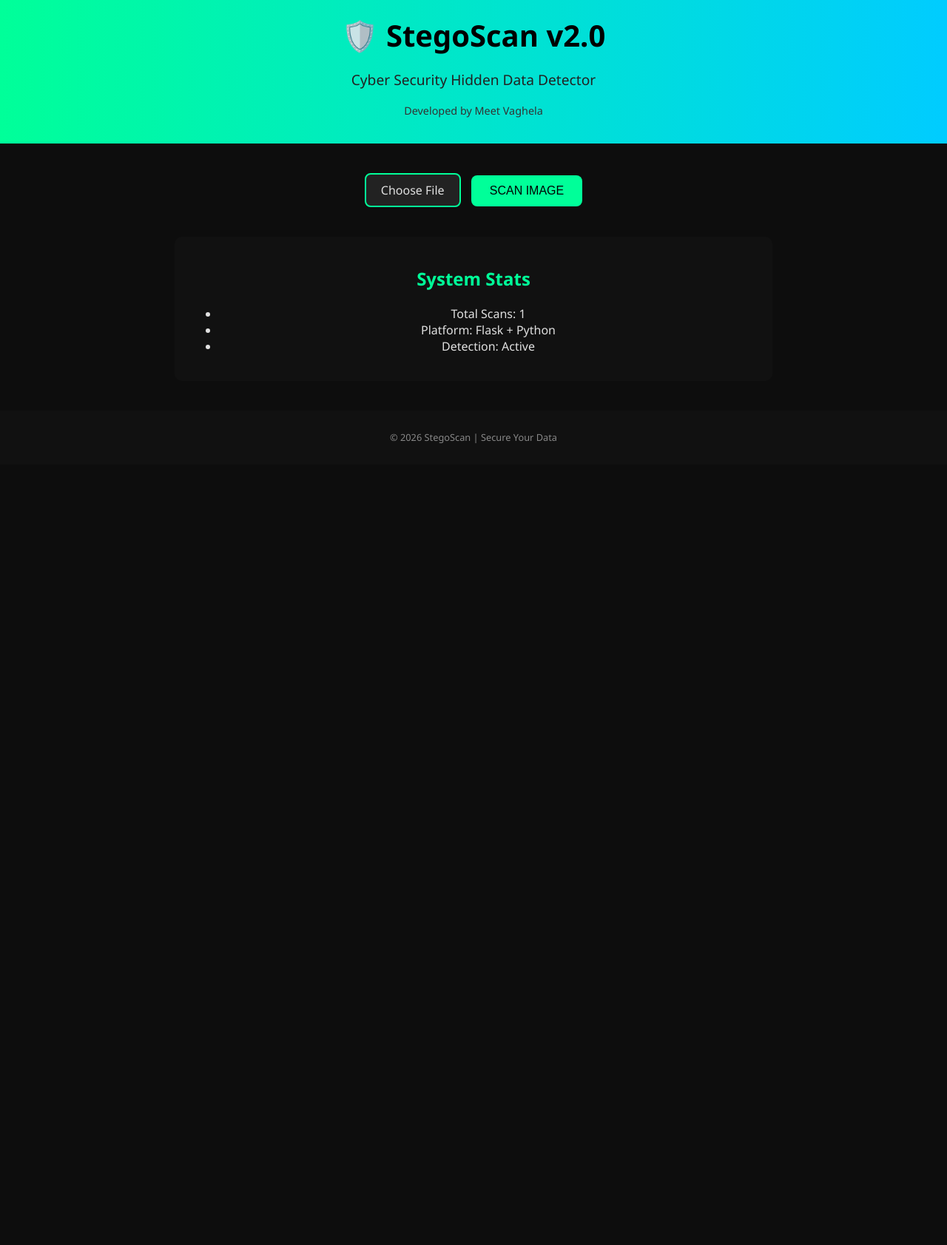
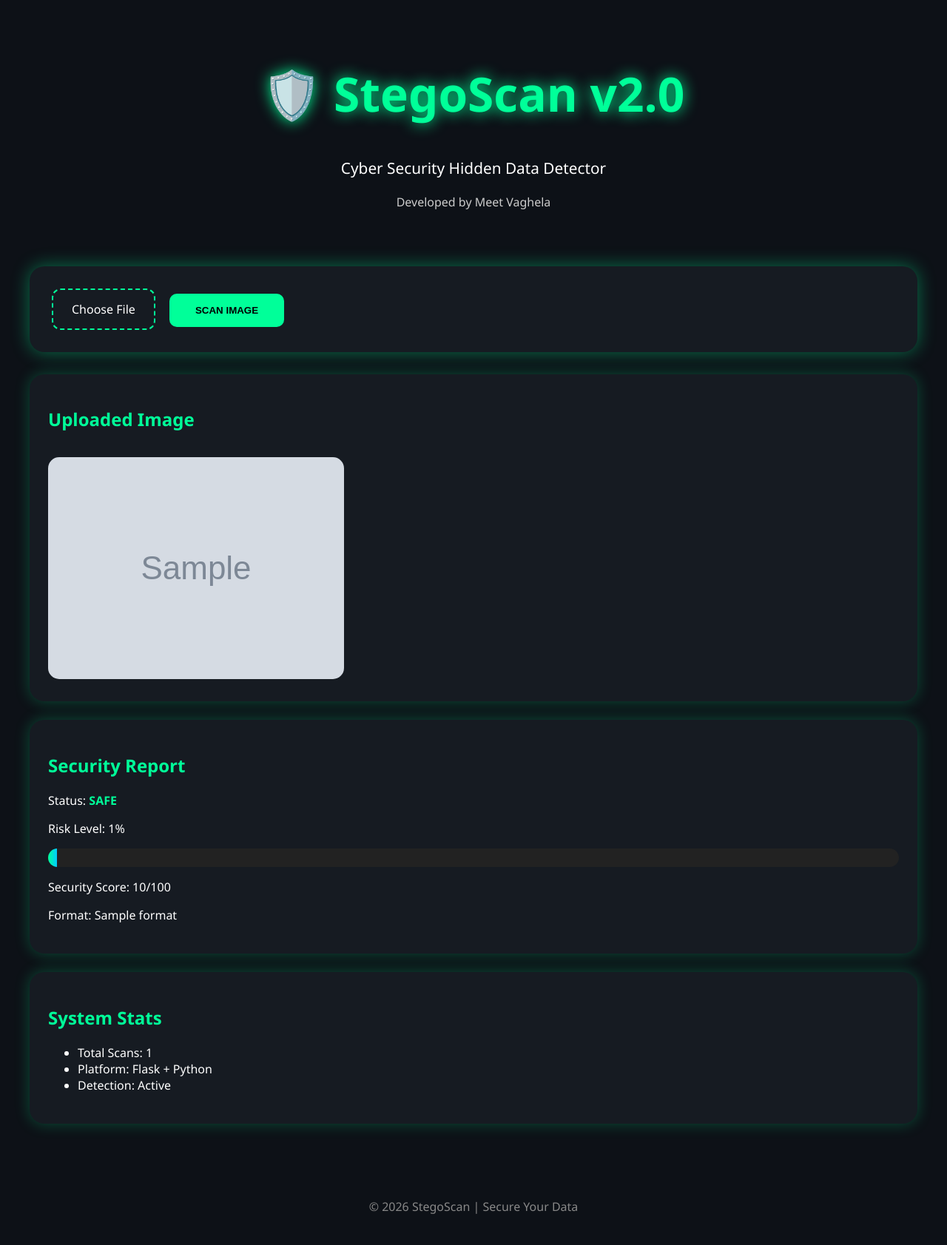
Before and after one commit to MEET10-Exe/StegoScan, a Flask app: template templates/index.html in a window 1280 px wide. Shown: the whole page at 74% size. Before the commit the page ends 599 px from the top, so only its background shows below. Run offline with Flask 3, Linux system fonts and the light colour scheme; the template is opened without the code that fills it: most values are stand-ins (such as "Sample title", 1, 10 or a date in 2020); grey boxes marked "Sample" are stand-in pictures.

Commit message:
StegoScan UI Upgrade

```diff
--- a/app.py
+++ b/app.py
@@ -1,30 +1,62 @@
-from flask import Flask, render_template, request, redirect, url_for
+from flask import Flask, render_template, request
 import os
+from datetime import datetime
 
 app = Flask(__name__)
 
-# Counter for scans
+UPLOAD_FOLDER = "static/uploads"
+os.makedirs(UPLOAD_FOLDER, exist_ok=True)
+
+app.config["UPLOAD_FOLDER"] = UPLOAD_FOLDER
+
 total_scans = 0
 
 @app.route("/", methods=["GET", "POST"])
 def index():
     global total_scans
+
+    result = None
+    image_path = None
+
     if request.method == "POST":
+
         file = request.files.get("file")
-        if file:
-            # Save uploaded file (optional)
-            upload_path = os.path.join("uploads", file.filename)
-            os.makedirs("uploads", exist_ok=True)
-            file.save(upload_path)
 
-            # Increase scan count
+        if file and file.filename != "":
+
+            filename = file.filename
+            filepath = os.path.join(app.config["UPLOAD_FOLDER"], filename)
+
+            file.save(filepath)
+
             total_scans += 1
 
-            # Here you can call your StegoScan detection logic
-            # Example: result = detect_hidden_data(upload_path)
+            # -------------------------
+            # DEMO RESULT
+            # Replace with detector.py
+            # -------------------------
 
-            return render_template("index.html", total_scans=total_scans)
-    return render_template("index.html", total_scans=total_scans)
+            security_score = 82
+            risk_percentage = 18
+
+            result = {
+                "status": "SAFE",
+                "percentage": risk_percentage,
+                "security_score": security_score,
+                "width": "Auto",
+                "height": "Auto",
+                "format": filename.split(".")[-1].upper(),
+                "time": datetime.now().strftime("%H:%M:%S")
+            }
+
+            image_path = filepath
+
+    return render_template(
+    "index.html",
+    total_scans=total_scans,
+    result=result,
+    image_path="/" + filepath
+)
 
 if __name__ == "__main__":
-    app.run(debug=True)
+    app.run(host="0.0.0.0", port=5000, debug=True)
--- a/static/style.css
+++ b/static/style.css
@@ -1,84 +1,128 @@
-/* Dark Cyber Theme */
-body {
-    margin: 0;
-    font-family: 'Segoe UI', sans-serif;
-    background-color: #0d0d0d;
-    color: #e0e0e0;
-    text-align: center;
+body{
+    margin:0;
+    font-family:'Segoe UI',sans-serif;
+    background:#0d1117;
+    color:white;
 }
 
-header {
-    padding: 20px;
-    background: linear-gradient(90deg, #00ff99, #00ccff);
-    color: black;
+header{
+    text-align:center;
+    padding:40px 20px;
 }
 
-header h1 {
-    font-size: 2.5rem;
-    margin: 0;
+header h1{
+    color:#00ff99;
+    font-size:4rem;
+    text-shadow:0 0 20px #00ff99;
 }
 
-.subtitle {
-    font-size: 1.2rem;
-    color: #222;
+.subtitle{
+    font-size:1.3rem;
 }
 
-.author {
-    font-size: 0.9rem;
-    color: #333;
+.author{
+    color:#ccc;
 }
 
-form {
-    margin: 40px auto;
+main{
+    max-width:1200px;
+    margin:auto;
+    padding:20px;
 }
 
-.file-upload {
-    display: inline-block;
-    padding: 10px 20px;
-    background: #222;
-    border: 2px solid #00ff99;
-    border-radius: 8px;
-    cursor: pointer;
-    margin-right: 10px;
+form{
+    background:#161b22;
+    padding:30px;
+    border-radius:20px;
+    box-shadow:0 0 25px rgba(0,255,153,.4);
+    margin-bottom:30px;
 }
 
-.file-upload input {
-    display: none;
+.file-upload{
+    display:inline-block;
+    padding:15px 25px;
+    border:2px dashed #00ff99;
+    border-radius:12px;
+    cursor:pointer;
 }
 
-.scan-btn {
-    padding: 12px 25px;
-    background: #00ff99;
-    border: none;
-    border-radius: 8px;
-    font-size: 1rem;
-    cursor: pointer;
-    transition: 0.3s;
+.file-upload input{
+    display:none;
 }
 
-.scan-btn:hover {
-    background: #00ccff;
-    color: black;
+.scan-btn{
+    margin-left:15px;
+    padding:15px 35px;
+    background:#00ff99;
+    border:none;
+    border-radius:10px;
+    font-weight:bold;
+    cursor:pointer;
+    transition:.3s;
 }
 
-.stats {
-    margin-top: 30px;
-    background: #111;
-    padding: 20px;
-    border-radius: 10px;
-    width: 60%;
-    margin-left: auto;
-    margin-right: auto;
+.scan-btn:hover{
+    transform:scale(1.05);
 }
 
-.stats h2 {
-    color: #00ff99;
+.preview-card,
+.result-card,
+.stats{
+    background:#161b22;
+    padding:25px;
+    border-radius:20px;
+    margin-top:25px;
+    box-shadow:0 0 20px rgba(0,255,153,.25);
 }
 
-footer {
-    margin-top: 40px;
-    padding: 15px;
-    background: #111;
-    font-size: 0.8rem;
-    color: #888;
+.preview-img{
+    max-width:400px;
+    border-radius:15px;
+    margin-top:15px;
 }
+
+.progress{
+    width:100%;
+    background:#222;
+    height:25px;
+    border-radius:20px;
+    overflow:hidden;
+    margin:15px 0;
+}
+
+.bar{
+    height:100%;
+    background:linear-gradient(
+        90deg,
+        #00ff99,
+        #00ccff
+    );
+}
+
+.safe{
+    color:#00ff99;
+    font-weight:bold;
+}
+
+.medium{
+    color:orange;
+    font-weight:bold;
+}
+
+.danger{
+    color:red;
+    font-weight:bold;
+}
+
+.stats h2,
+.result-card h2,
+.preview-card h2{
+    color:#00ff99;
+}
+
+footer{
+    text-align:center;
+    padding:25px;
+    margin-top:40px;
+    color:#888;
+}
--- a/templates/index.html
+++ b/templates/index.html
@@ -21,6 +21,46 @@
             </label>
             <button type="submit" class="scan-btn">SCAN IMAGE</button>
         </form>
+        {% if image_path %}
+<div class="preview-card">
+    <h2>Uploaded Image</h2>
+    <img src="{{ image_path }}" class="preview-img">
+</div>
+{% endif %}
+
+{% if result %}
+<div class="result-card">
+
+    <h2>Security Report</h2>
+
+    <p>Status:
+        <span class="
+        {% if result.status == 'SAFE' %}
+            safe
+        {% elif result.status == 'MEDIUM RISK' %}
+            medium
+        {% else %}
+            danger
+        {% endif %}
+        ">
+        {{ result.status }}
+        </span>
+    </p>
+
+    <p>Risk Level: {{ result.percentage }}%</p>
+
+    <div class="progress">
+        <div class="bar"
+             style="width:{{ result.percentage }}%;">
+        </div>
+    </div>
+
+    <p>Security Score: {{ result.security_score }}/100</p>
+
+    <p>Format: {{ result.format }}</p>
+
+</div>
+{% endif %}
 
         <section class="stats">
             <h2>System Stats</h2>
```
